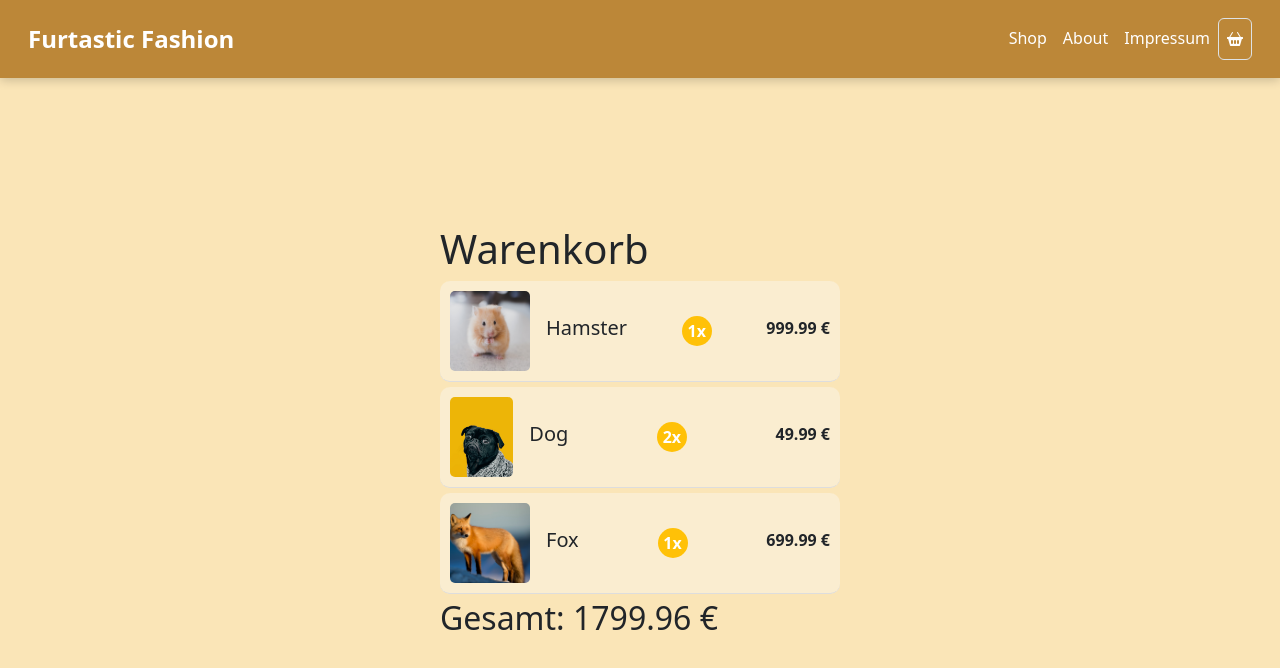
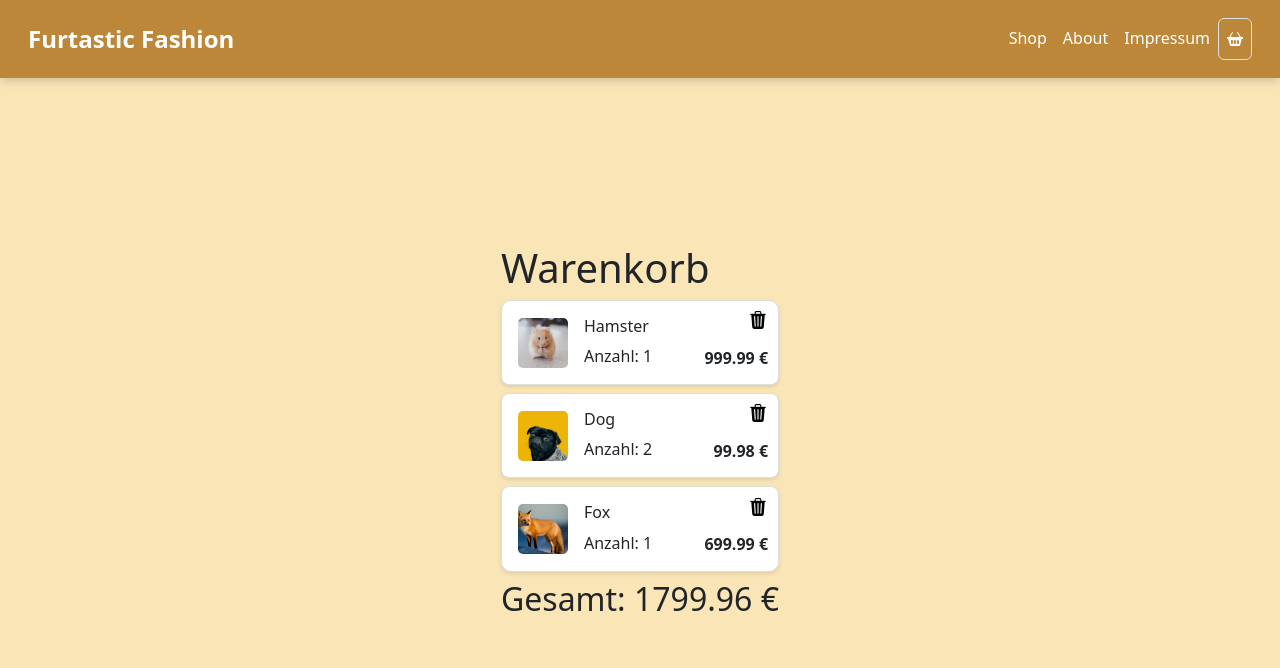
Before and after one commit to lisa-q/webapp_hwr, a React (Vite) app: page /cart in a window 1280 px wide. Shown: the top 668 px of the page. Built offline with nearby package versions, Linux system fonts and the light colour scheme.

Commit message:
CartItemComponent angepasst -> kann nun gelöscht werden design weiter angepasst

```diff
--- a/src/components/CartItemComponent.css
+++ b/src/components/CartItemComponent.css
@@ -1,29 +1,41 @@
 .cart-item {
+  background-color: white;
+  border: 1px solid #ddd;
+  border-radius: 8px;
+  box-shadow: 0 2px 4px rgba(0, 0, 0, 0.1);
+  width: 100%;
+  position: relative;
+}
 
-    padding: 10px;
-    border-bottom: 1px solid #ddd;
-    background-color: #faedd0;
-    margin-bottom: 5px;
-    border-radius: 10px;
-    width: 400px;
-  }
+.cart-item-img {
+  width: 50px;
+  height: 50px;
+  object-fit: cover;
+  border-radius: 5px;
+}
 
-  .cart-item-image {
-    width: 80px;
-    height: 80px;
-    object-fit: cover;
-    border-radius: 5px;
-  }
+.cart-item-details {
+  flex-grow: 1;
+}
 
-  .quantity-circle {
-    display: inline-flex;
-    align-items: center;
-    justify-content: center;
-    width: 30px;
-    height: 30px;
-    border-radius: 50%;
-    background-color: #ffc107;
-    color: white;
-    font-weight: bold;
-    text-align: center;
-  }
+.cart-item-price {
+  font-size: 16px;
+  font-weight: bold;
+  top: 45px;
+  right: 10px;
+  position: absolute;
+}
+
+.delete-btn {
+  top: 5px;
+  right: 5px;
+  position: absolute;
+  background: none;
+  border: none;
+  cursor: pointer;
+  font-size: 18px;
+}
+
+.delete-btn:hover {
+  color: darkred;
+}
--- a/src/components/CartItemComponent.tsx
+++ b/src/components/CartItemComponent.tsx
@@ -1,23 +1,40 @@
 import React from "react";
 import { CartItem } from "../types/cartItem";
 import "./CartItemComponent.css";
+import CartFirebaseService from "../services/CartFirebaseService"; // Hier geändert
 
 interface CartItemComponentProps {
   cartItem: CartItem;
+  onDelete: (id: string) => void;
 }
 
-const CartItemComponent: React.FC<CartItemComponentProps> = ({ cartItem }) => {
-  const { name, price, quantity, image } = cartItem;
+const CartItemComponent: React.FC<CartItemComponentProps> = ({
+  cartItem,
+  onDelete,
+}) => {
+  const { id, name, price, quantity, image } = cartItem;
+
+  const handleDelete = async () => {
+    await CartFirebaseService.removeFromCart(id); // Hier geändert
+    onDelete(id);
+  };
 
   return (
-    <li className="list-group-item d-flex align-items-center cart-item">
-      <img src={image} alt={name} className="cart-item-image me-3" />
-      <div className="cart-item-details d-flex justify-content-between w-100">
-        <h5 className="mb-0">{name}</h5>
-        <p className="quantity-circle mb-0">{quantity}x</p>
-        <p className="mb-0 fw-bold">{price} €</p>
+    <div className="card mb-2 cart-item position-relative">
+      <div className="card-body d-flex align-items-center">
+        <img src={image} alt={name} className="cart-item-img me-3" />
+        <div className="cart-item-details flex-grow-1">
+          <h6 className="card-title">{name}</h6>
+          <p className="card-text">Anzahl: {quantity}</p>
+        </div>
+        <div className="cart-item-price">
+          <strong>{(price * quantity).toFixed(2)} €</strong>
+        </div>
+        <button className="delete-btn" onClick={handleDelete}>
+          <i className="bi bi-trash3-fill"></i>
+        </button>
       </div>
-    </li>
+    </div>
   );
 };
 
```
